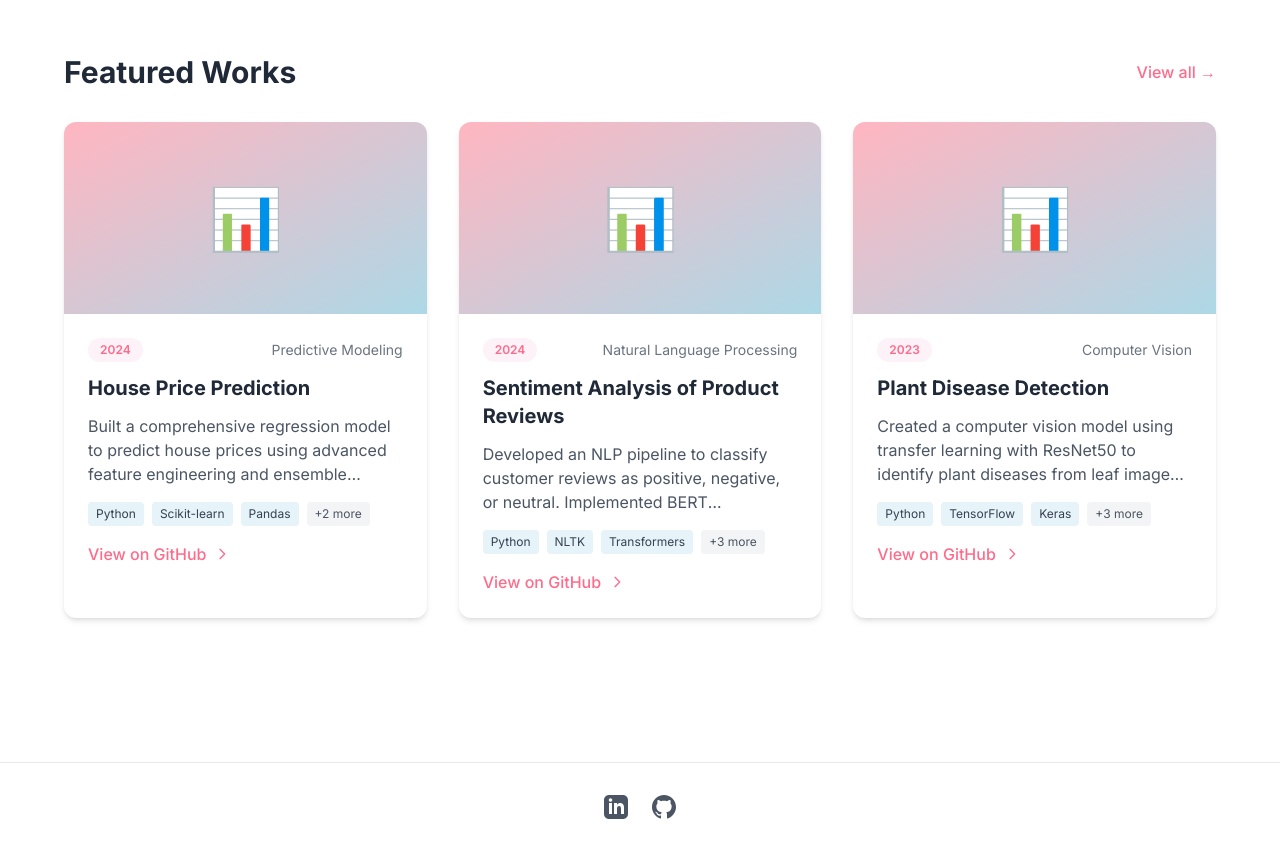
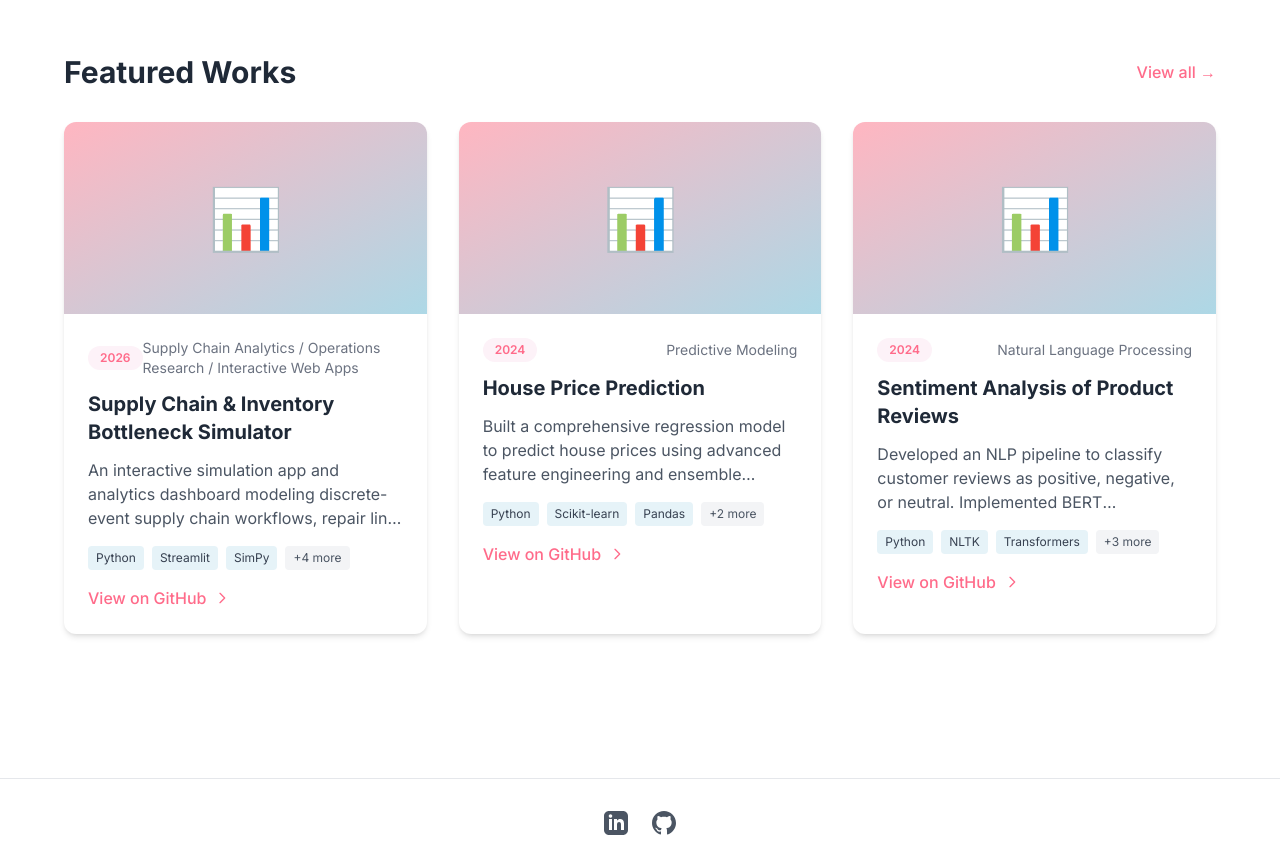
Before and after one commit to kimhanna3/hannah_blog, a React (Vite) app: page / in a window 1280 px wide. Shown: the part 1500-2367 px from the top of the page. Built offline with nearby package versions, Linux system fonts and the light colour scheme.

Commit message:
featured proj

```diff
--- a/src/data/projects.js
+++ b/src/data/projects.js
@@ -1,4 +1,15 @@
 export const projects = [
+  {
+    id: 5,
+    title: "Supply Chain & Inventory Bottleneck Simulator",
+    description: "An interactive simulation app and analytics dashboard modeling discrete-event supply chain workflows, repair line WIP limits, parts availability, and automated bottleneck detection.",
+    technologies: ["Python", "Streamlit", "SimPy", "Pandas", "NumPy", "Plotly", "Pytest"],
+    category: "Supply Chain Analytics / Operations Research / Interactive Web Apps",
+    year: "2026",
+    github: "https://github.com/kimhanna3/Supply-Chain-Inventory-Bottleneck-Simulator",
+    image: "/images/projects/supply-chain-simulator.jpg",
+    featured: true
+  },
   {
     id: 1,
     title: "House Price Prediction",
@@ -42,16 +53,5 @@ export const projects = [
     github: "https://github.com/kimhanna3/energy-forecasting",
     image: "/images/projects/energy-forecast.jpg",
     featured: false
-  },
-  {
-    id: 5,
-    title: "Supply Chain & Inventory Bottleneck Simulator",
-    description: "An interactive simulation app and analytics dashboard modeling discrete-event supply chain workflows, repair line WIP limits, parts availability, and automated bottleneck detection.",
-    technologies: ["Python", "Streamlit", "SimPy", "Pandas", "NumPy", "Plotly", "Pytest"],
-    category: "Supply Chain Analytics / Operations Research / Interactive Web Apps",
-    year: "2026",
-    github: "https://github.com/kimhanna3/Supply-Chain-Inventory-Bottleneck-Simulator",
-    image: "/images/projects/supply-chain-simulator.jpg",
-    featured: true
   }
 ];
```
